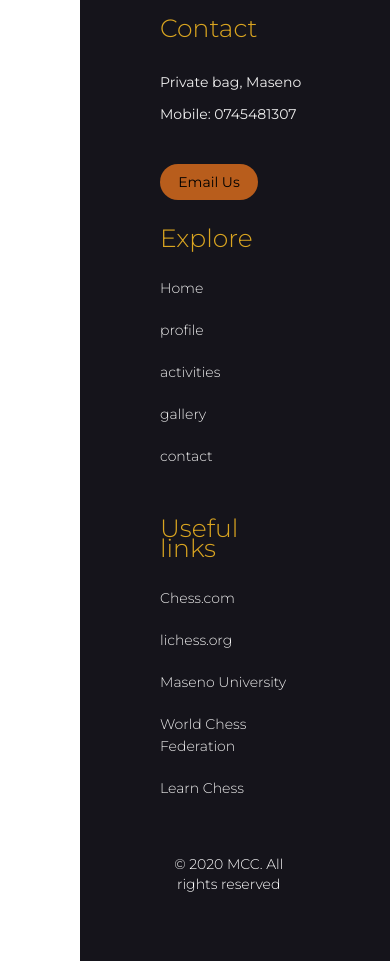
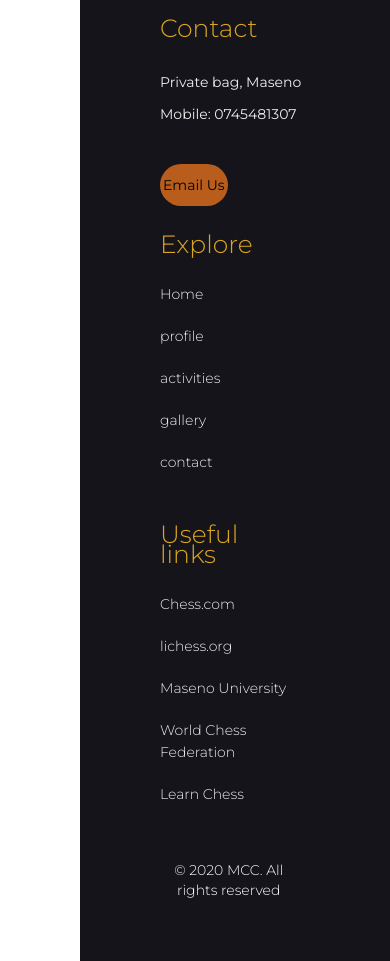
Before and after one commit to edwin001-tech/Maseno-Chess-Club-Website, a website: page index.html in a window 390 px wide. Shown: the part 4035-4996 px from the top of the page. Drawn offline with Linux system fonts and the light colour scheme.

Commit message:
500px fully responsive

```diff
--- a/css/style.css
+++ b/css/style.css
@@ -858,6 +858,9 @@ body {
     .copyright{
         text-align: center;
     }
+    .footer__btn{
+        padding: 0.3rem;
+    }
 
 
 
```
